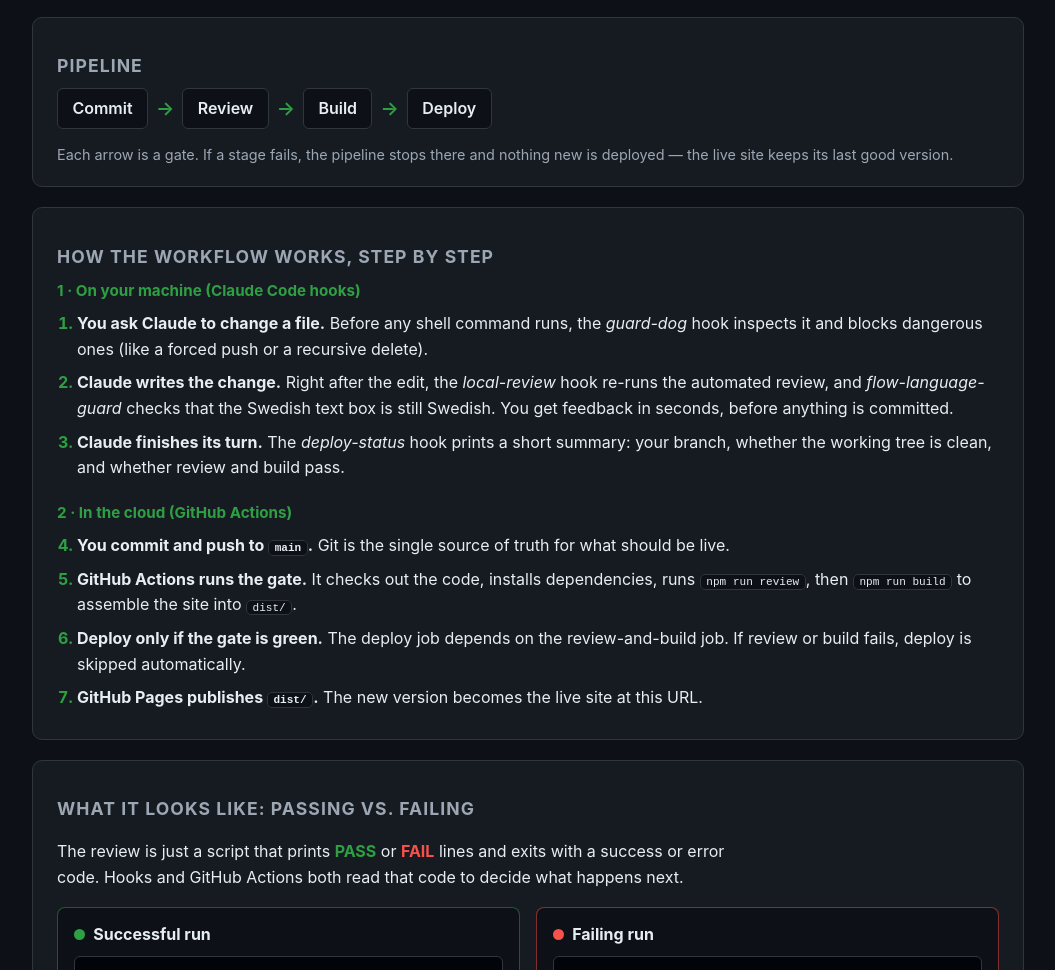
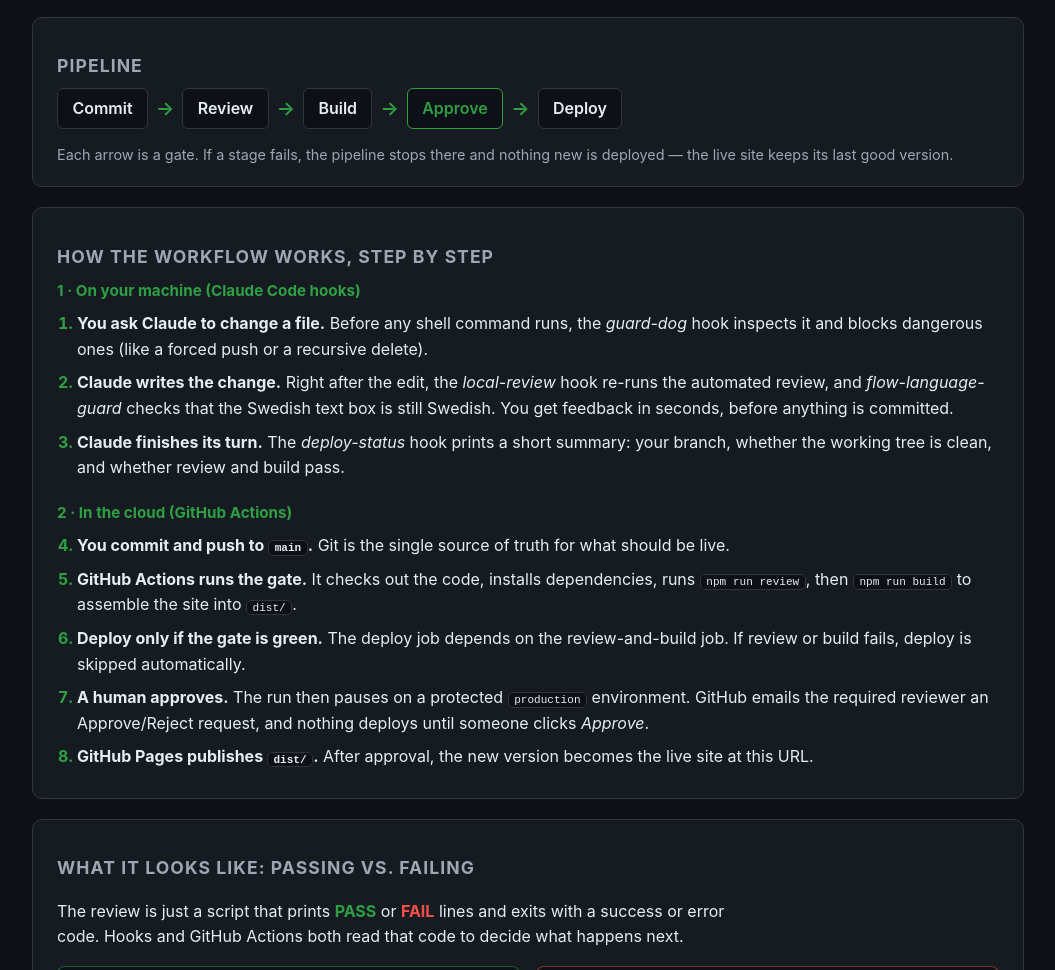
Before and after one commit to scholdborg/gitops-review-webapp, a website: page public/index.html in a window 1280 px wide. Shown: the part 444-1414 px from the top of the page, without its empty margins (112-1167 px from the left). Drawn offline with Linux system fonts and the light colour scheme; files that its build step writes are made by us from their sources; files whose address does not match are found by name.

Commit message:
Add manual approval gate before deploy (required reviewer)
- New 'approval' job targets a protected 'production' environment configured
  with a required reviewer, so the run pauses and GitHub emails an approve/
  reject request before anything deploys. deploy now needs [review-build,
  approval].
- Show the new 'Approve' stage in the pipeline and the cloud workflow steps;
  document the gate (and that it needs a public repo on the free plan) in
  the README.

Co-Authored-By: Claude Opus 4.8 <noreply@anthropic.com>

```diff
--- a/public/index.html
+++ b/public/index.html
@@ -36,6 +36,8 @@
           <span class="stage">Review</span>
           <span class="arrow">&rarr;</span>
           <span class="stage">Build</span>
+          <span class="arrow">&rarr;</span>
+          <span class="stage stage-approve">Approve</span>
           <span class="arrow">&rarr;</span>
           <span class="stage">Deploy</span>
         </div>
@@ -86,8 +88,14 @@
             is skipped automatically.
           </li>
           <li>
-            <strong>GitHub Pages publishes <code>dist/</code>.</strong> The new
-            version becomes the live site at this URL.
+            <strong>A human approves.</strong> The run then pauses on a protected
+            <code>production</code> environment. GitHub emails the required
+            reviewer an Approve/Reject request, and nothing deploys until someone
+            clicks <em>Approve</em>.
+          </li>
+          <li>
+            <strong>GitHub Pages publishes <code>dist/</code>.</strong> After
+            approval, the new version becomes the live site at this URL.
           </li>
         </ol>
       </section>
--- a/src/style.css
+++ b/src/style.css
@@ -81,6 +81,12 @@ section {
 .arrow {
   color: var(--accent);
   font-size: 1.2rem;
+}
+
+/* the manual approval gate stands out from the automated stages */
+.stage-approve {
+  border-color: var(--accent);
+  color: var(--accent);
 }
 
 .status-badge {
```
Also changed, not shown: .github/workflows/deploy.yml, README.md.
